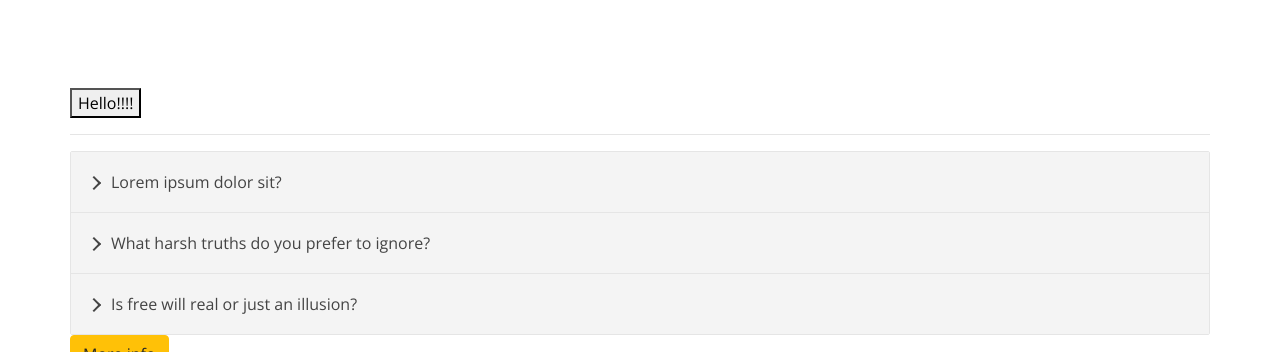
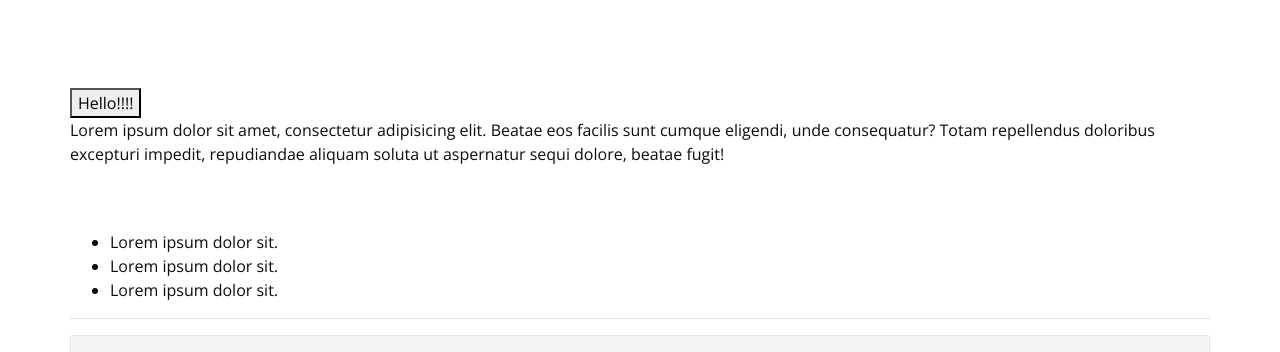
Before and after one commit to akovalenko777/feane, a React (Vite) app: page /#/ in a window 1280 px wide. Shown: the part 1163-1515 px from the top of the page. Built offline with nearby package versions, Linux system fonts and the light colour scheme; no server answers; some icons are missing.

Commit message:
Added content on main page

```diff
--- a/src/pages/HomePage.jsx
+++ b/src/pages/HomePage.jsx
@@ -38,6 +38,14 @@ export default function HomePage(){
       <h1>Home</h1>
       <ActionsLine />
       <button type="button">Hello!!!!</button>
+      <p>Lorem ipsum dolor sit amet, consectetur adipisicing elit. Beatae eos facilis sunt cumque eligendi, unde consequatur? Totam repellendus doloribus excepturi impedit, repudiandae aliquam soluta ut aspernatur sequi dolore, beatae fugit!</p>
+      <br />
+      <br />
+      <ul>
+        <li>Lorem ipsum dolor sit.</li>
+        <li>Lorem ipsum dolor sit.</li>
+        <li>Lorem ipsum dolor sit.</li>
+      </ul>
       <hr />
       <Accordion>
         {faqList.map((item, index)=>(
```
